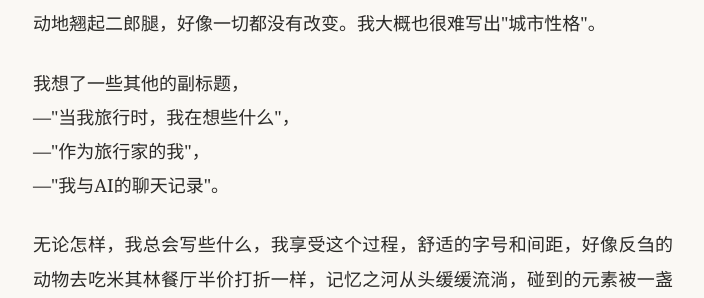
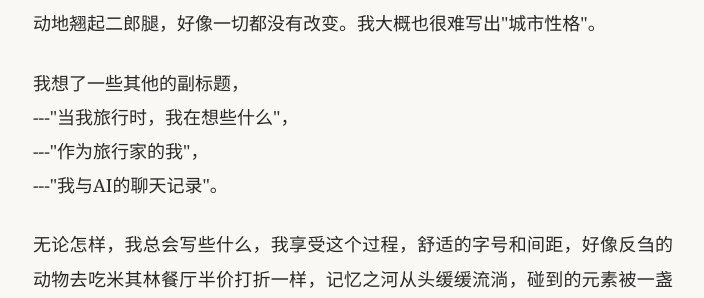
Before and after one commit to juwyang/travel, a Jekyll site: the page built from travel-diary/index.md, in a window 1280 px wide and 900 px high, scrolled down 304 px. Shown: the part 155-453 px from the top of the window, without its empty margins (287-991 px from the left). Built offline with Jekyll 4.4.1, drawn with Linux system fonts in a browser that asks for light colours; part of the change alters nothing that is shown.

Commit message:
保留原文的 --- 和 ...，不转成破折号/省略号
Co-Authored-By: Claude Opus 5.5 <noreply@anthropic.com>

```diff
--- a/_config.yml
+++ b/_config.yml
@@ -8,6 +8,7 @@ kramdown:
   input: GFM
   hard_wrap: false
   smart_quotes: ["apos", "apos", "quot", "quot"]
+  typographic_symbols: { mdash: "---", ndash: "--", hellip: "..." }
 
 exclude:
   - tools
```
